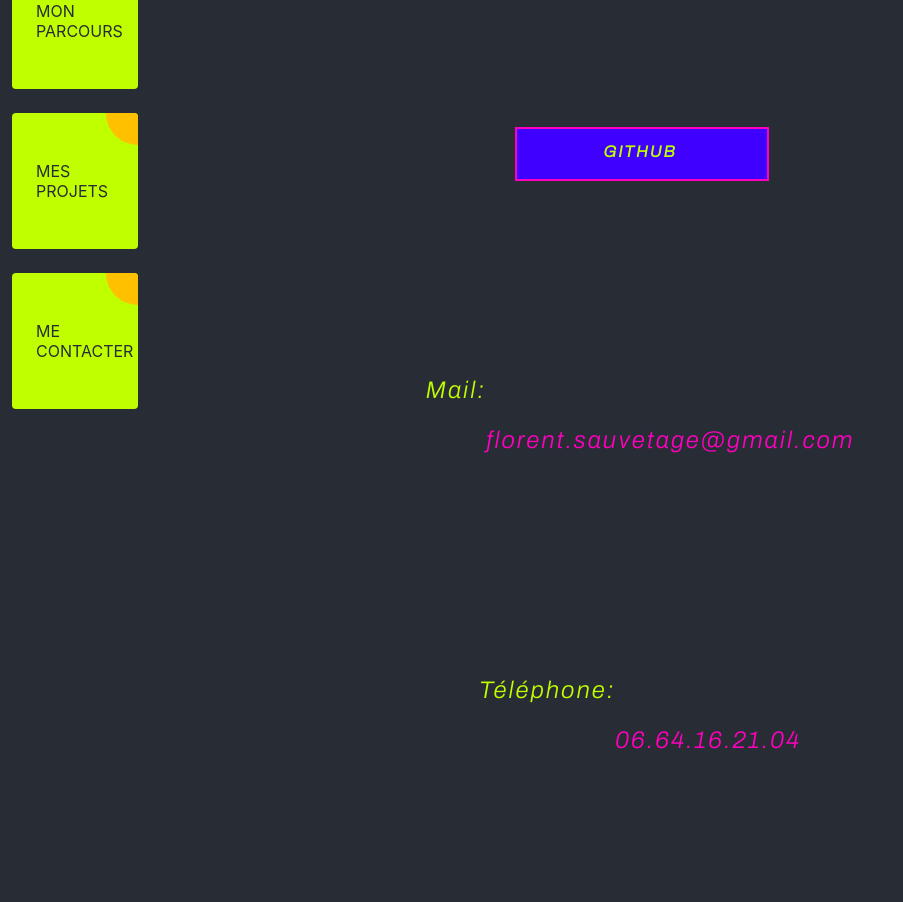
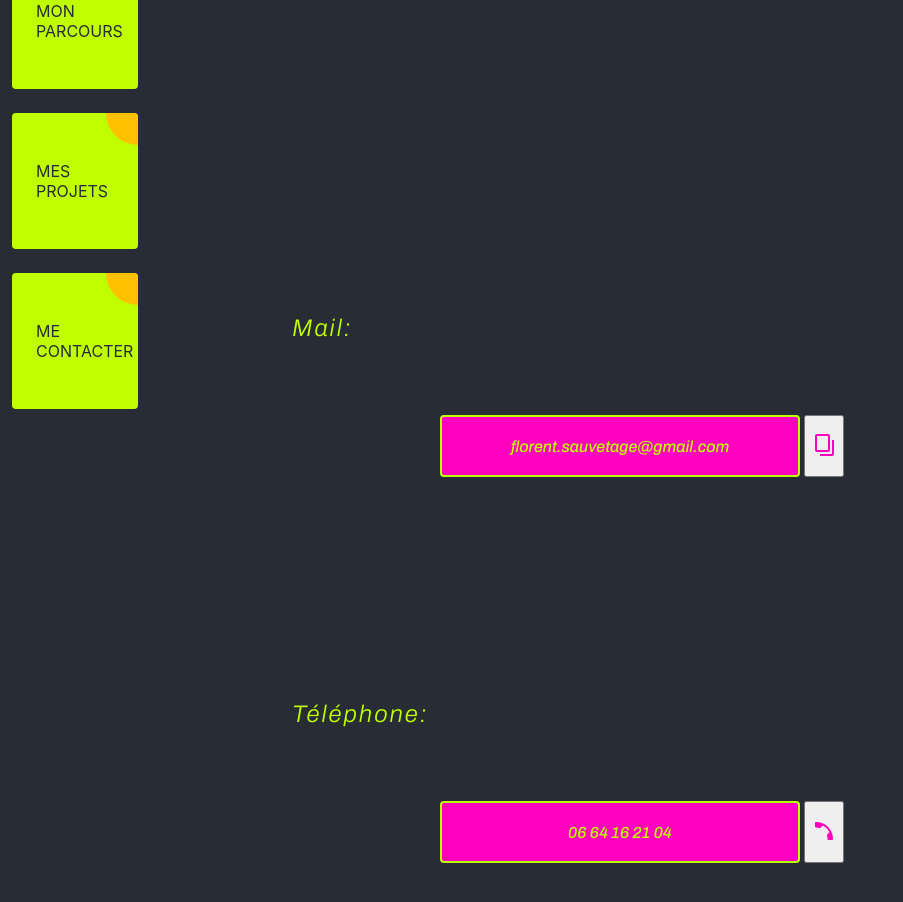
Before and after one commit to florent-augier/my-portfolio, a React (Create React App) app: page /contact in a window 1280 px wide. Shown: the part 400-1302 px from the top of the page, without its empty margins (0-903 px from the left). Built offline with nearby package versions, Linux system fonts and the light colour scheme.

Commit message:
Feat(Contact): copy email and call

```diff
--- a/package.json
+++ b/package.json
@@ -4,6 +4,8 @@
   "private": true,
   "dependencies": {
     "@lottiefiles/lottie-player": "^1.0.3",
+    "@mdi/js": "^5.9.55",
+    "@mdi/react": "^1.5.0",
     "@testing-library/jest-dom": "^5.12.0",
     "@testing-library/react": "^11.2.6",
     "@testing-library/user-event": "^12.8.3",
--- a/src/App.css
+++ b/src/App.css
@@ -67,6 +67,6 @@
 
 #root {
   background-color: var(--dark);
-  min-height: 100%;
+  min-height: 100vw;
   padding-bottom: 50px;
 }
--- a/src/App.js
+++ b/src/App.js
@@ -6,6 +6,7 @@ import {
   Switch,
   Route,
   Redirect,
+  Link,
 } from "react-router-dom";
 
 import Sidebar from "./components/Sidebar";
@@ -15,7 +16,12 @@ import Projects from "./screens/Projects";
 import About from "./screens/About";
 
 function FourOhFour() {
-  return <Redirect to="/" />;
+  return (
+    <div>
+      <h1>Page non trouvée</h1>
+      <Link to="/">Revenir à l'accueil</Link>
+    </div>
+  );
 }
 
 function App() {
--- a/src/screens/Contact.js
+++ b/src/screens/Contact.js
@@ -1,18 +1,27 @@
-import React, { useRef } from "react";
+import React, { useEffect, useRef, useState } from "react";
 import "./Screen.css";
 
-import githubIcon from "../images/github.svg";
+import Icon from "@mdi/react";
+import { mdiContentCopy, mdiPhone } from "@mdi/js";
 
 export default function Contact() {
-  const githubText = useRef(null);
+  const emailButton = useRef(null);
 
-  const jumpLetters = (e) => {
-    if (e.type === "mouseenter") {
-      githubText.current.style.transition = "all 1s";
-      githubText.current.style.marginTop = "60%";
-    } else if (e.type === "mouseleave") {
-      githubText.current.style.marginTop = "0%";
+  const [isCLiked, setIsClicked] = useState(false);
+
+  useEffect(() => {
+    if (isCLiked) {
+      emailButton.current.classList.add("clicked");
+      setTimeout(() => {
+        emailButton.current.classList.remove("clicked");
+        setIsClicked(false);
+      }, 2000);
     }
+  }, [isCLiked]);
+
+  const handleClickEmail = (e) => {
+    navigator.clipboard.writeText(e.currentTarget.textContent);
+    setIsClicked(true);
   };
 
   return (
@@ -22,36 +31,53 @@ export default function Contact() {
       <div className="sectionSreen">
         <div className="bodySectionScreen">
           {/* Mes liens*/}
-          <div style={{ display: "flex", justifyContent: "center" }}>
-            <a href="https://github.com/florent-augier">
-              <div
-                className="btn btn-two"
-                onMouseEnter={(e) => jumpLetters(e)}
-                onMouseLeave={(e) => jumpLetters(e)}
+
+          <div className="emailAndTel">
+            <p className="pContact">Mail:</p>
+            <div className="infoContact">
+              <input
+                className="inputContact"
+                readOnly
+                defaultValue="florent.sauvetage@gmail.com"
+              ></input>
+              <button
+                ref={emailButton}
+                className="buttonContact"
+                onClick={(e) => handleClickEmail(e)}
               >
-                <img
-                  src={githubIcon}
-                  alt="github-icon"
-                  style={{
-                    backgroundColor: "rgba(255, 255, 255, 0)",
-                    zIndex: 1000,
-                  }}
+                <Icon
+                  path={mdiContentCopy}
+                  title="florent.sauvetage@gmail.com"
+                  size={1}
+                  horizontal
+                  vertical
                 />
-                <span ref={githubText}>GITHUB</span>
-              </div>
-            </a>
+              </button>
+            </div>
           </div>
           <div className="emailAndTel">
-            Mail:
-            <p style={{ marginTop: "50px", color: "var(--pink)" }}>
-              florent.sauvetage@gmail.com
-            </p>
-          </div>
-          <div className="emailAndTel">
-            Téléphone:
-            <p style={{ marginTop: "50px", color: "var(--pink)" }}>
-              06.64.16.21.04
-            </p>
+            <p className="pContact">Téléphone:</p>
+
+            <div className="infoContact">
+              <input
+                readOnly
+                className="inputContact"
+                defaultValue="06 64 16 21 04"
+              ></input>
+
+              <button className="buttonContact">
+                <a href="tel:+33664162104">
+                  <Icon
+                    path={mdiPhone}
+                    title="Appeler le 06 64 16 21 04"
+                    size={1}
+                    horizontal
+                    vertical
+                    color="var(--pink)"
+                  />
+                </a>
+              </button>
+            </div>
           </div>
         </div>
       </div>
--- a/src/screens/Projects.js
+++ b/src/screens/Projects.js
@@ -6,9 +6,22 @@ import useWindowSize from "../helpers/WindowSize";
 import forky from "./../images/forky.png";
 import forkyPhone from "./../images/forky-phone.jpg";
 
+import githubIcon from "../images/github.svg";
+
 import "@lottiefiles/lottie-player";
 
 export default function Projects() {
+  const githubText = useRef(null);
+
+  const jumpLetters = (e) => {
+    if (e.type === "mouseenter") {
+      githubText.current.style.transition = "all 1s";
+      githubText.current.style.marginTop = "60%";
+    } else if (e.type === "mouseleave") {
+      githubText.current.style.marginTop = "0%";
+    }
+  };
+
   const [width] = useWindowSize();
 
   const forkyRef = useRef(null);
@@ -18,9 +31,8 @@ export default function Projects() {
   const [forkyPhoneIsTouched, setForkyPhoneIsTouched] = useState(false);
 
   const [forkySwipeIsVisible, setForkySwipeIsVisible] = useState(false);
-  const [forkyPhoneSwipeIsVisible, setForkyPhoneSwipeIsVisible] = useState(
-    false
-  );
+  const [forkyPhoneSwipeIsVisible, setForkyPhoneSwipeIsVisible] =
+    useState(false);
 
   const touchCard = (e, ref) => {
     if (
@@ -67,6 +79,33 @@ export default function Projects() {
   return (
     <div className="bodyScreen">
       <h1 className="headerScreen">MES PROJETS</h1>
+
+      {/*GITHUB LINK */}
+      <div
+        style={{
+          display: "flex",
+          justifyContent: "center",
+          marginBottom: "200px",
+        }}
+      >
+        <a href="https://github.com/florent-augier">
+          <div
+            className="btn btn-two"
+            onMouseEnter={(e) => jumpLetters(e)}
+            onMouseLeave={(e) => jumpLetters(e)}
+          >
+            <img
+              src={githubIcon}
+              alt="github-icon"
+              style={{
+                backgroundColor: "rgba(255, 255, 255, 0)",
+                zIndex: 1000,
+              }}
+            />
+            <span ref={githubText}>GITHUB</span>
+          </div>
+        </a>
+      </div>
 
       {/* Forky web */}
       <div className="sectionScreen">
--- a/src/screens/Screen.css
+++ b/src/screens/Screen.css
@@ -229,6 +229,56 @@ img {
   align-content: center;
   margin-top: 200px;
   font-size: 24px;
+  flex-direction: column;
+}
+
+.infoContact {
+  display: flex;
+  justify-content: center;
+}
+
+.pContact {
+  width: 10%;
+}
+.inputContact {
+  margin-top: 50px;
+  color: var(--citrus);
+  background-color: var(--pink);
+  font-family: Archivo-500italic;
+  font-size: 16px;
+  border: 2px solid var(--citrus);
+  border-radius: 4px;
+  padding: 4px;
+  margin-inline: 4px;
+  width: 50%;
+  height: 50px;
+  text-align: center;
+}
+
+.buttonContact {
+  margin-top: 50px;
+  color: var(--pink);
+  background-color: "var(--citrus)";
+}
+
+.buttonContact.clicked:focus:before,
+.buttonContact.clicked:before {
+  content: "▼";
+  position: absolute;
+  transform: translateY(-50px) translateX(4px); /* on centre horizontalement  */
+  font-size: 20px;
+  color: var(--pink);
+}
+
+.buttonContact.clicked:focus::after,
+.buttonContact.clicked:after {
+  content: "Copié!";
+  position: absolute;
+  transform: translateY(-78px) translateX(-70%); /* on centre horizontalement  */
+  font-size: 20px;
+  color: var(--pink);
+  border: 2px solid var(--pink);
+  padding: 4px;
 }
 
 /* ============================== End ===================================  */
@@ -266,6 +316,17 @@ img {
     overflow-wrap: normal;
     width: 30%;
   }
+  .bodySectionScreen {
+    width: 100%;
+    margin: 0;
+  }
+  .emailAndTel {
+    width: 100%;
+  }
+  .inputContact {
+    font-size: 12px;
+    width: 90%;
+  }
 }
 
 @media (max-width: 400px) {
```
Also changed, not shown: 2 other files (tests, documents, lock files or other folders).
